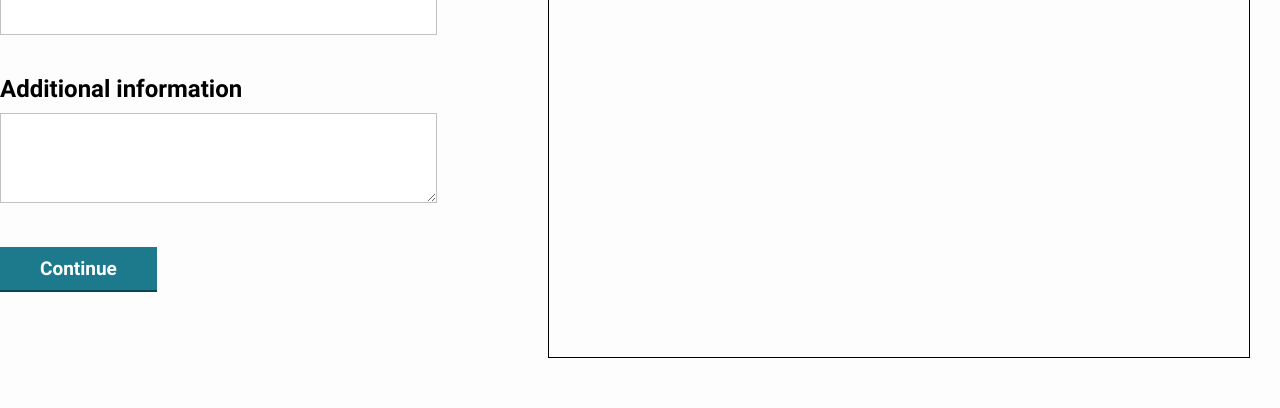
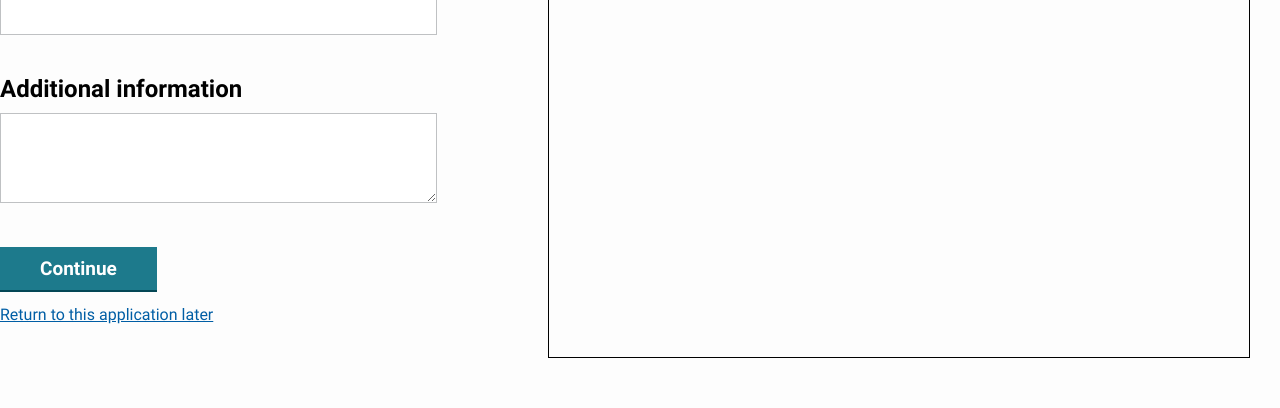
Before and after one commit to LandRegistry/lc-alpha-casework-frontend, a Flask app: template application/templates/lc_regn_capture.html in a window 1280 px wide; the page is wider, and only the part inside the window is pictured. Shown: the part 900-1308 px from the top of that part. Run offline with Flask 2, Linux system fonts and the light colour scheme; the template is opened without the code that fills it, so the values that code supplies are empty; some libraries are stand-ins or nearby versions.

Commit message:
further lc reg and validation

```diff
--- a/application/templates/lc_regn_capture.html
+++ b/application/templates/lc_regn_capture.html
@@ -224,6 +224,8 @@
             <input id="continue" type="submit" value="Continue" class="form-button"/>
         </div>
 
+        <a href="/get_list?appn=lc_regn" class="link-16">Return to this application later</a>
+
     </form>
     </div>
 
```
